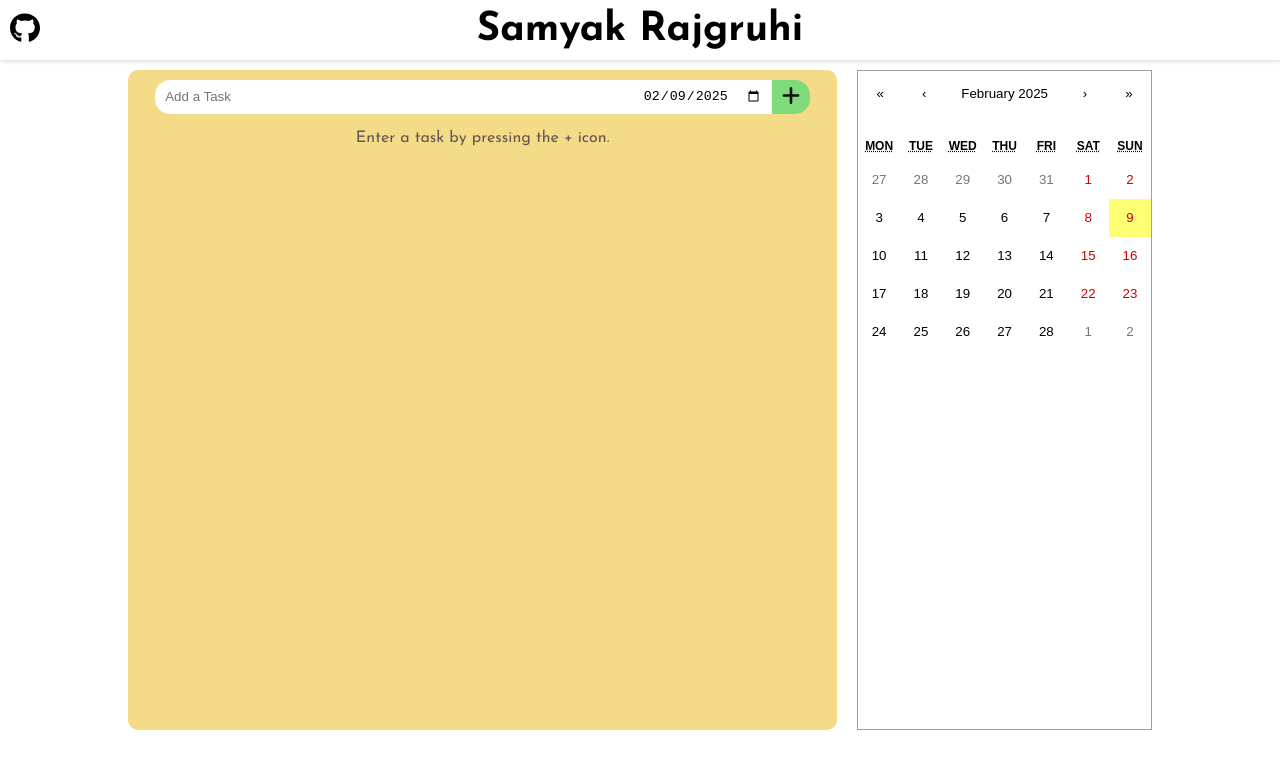
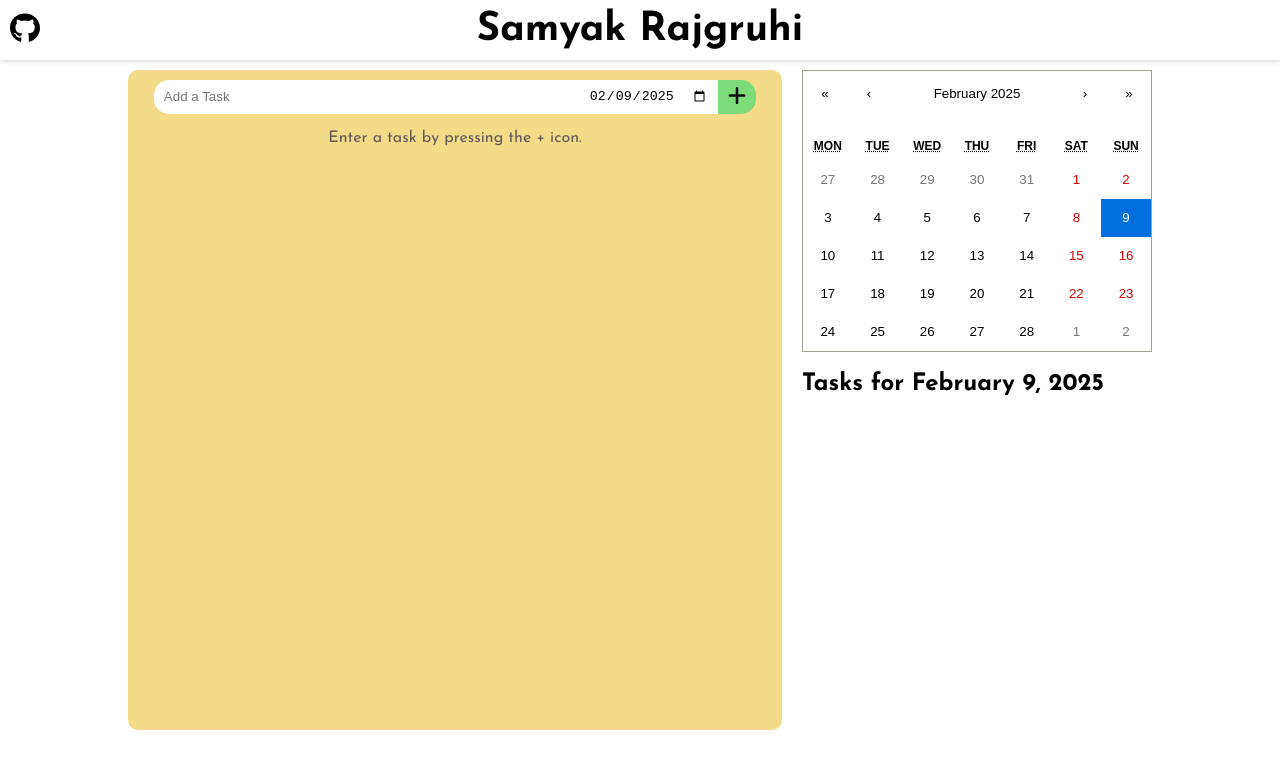
Before and after one commit to samyakrajgruhi/Todo-React-Vite-Node, a React (Vite) app: page / in a window 1280 px wide. Shown: the top 768 px of the page. Built offline with nearby package versions, Linux system fonts and the light colour scheme.

Commit message:
Made Calendar Active.

```diff
--- a/src/App.jsx
+++ b/src/App.jsx
@@ -1,7 +1,7 @@
 import {useState} from 'react';
 import DisplayTask from './components/DisplayTask';
 import InputSection from './components/InputSection';
-
+import DisplayCalendar from './components/DisplayCalendar';
 import './App.css';
 
 
@@ -9,6 +9,7 @@ function App(){
    const [tasks,setTasks] = useState([]);
 
    return (
+      <>
          <div className='main-container'>
             <InputSection
                tasks={tasks}
@@ -19,6 +20,8 @@ function App(){
                tasks={tasks}
             />
          </div>
+         <DisplayCalendar tasks={tasks} />
+      </>
    );
 }
 
--- /dev/null
+++ b/src/components/DisplayCalendar.css
@@ -0,0 +1,9 @@
+.checked{
+   text-decoration:line-through;
+   text-decoration-color: red;
+}
+
+.task-title{
+   margin: 0px 5px;
+   flex:1;
+}
--- a/src/components/DisplayCalendar.jsx
+++ b/src/components/DisplayCalendar.jsx
@@ -1,10 +1,65 @@
 import Calendar from "react-calendar";
+import dayjs from "dayjs";
 import "react-calendar/dist/Calendar.css";
+import PropTypes from "prop-types";
+import { useState } from "react";
+import './DisplayTask.css';
 
 
-export default function DisplayCalendar(){
+export default function DisplayCalendar({tasks}){
+   const [selectedDate,setSelectedDate] = useState(new Date());
+   console.log(selectedDate);
+   const getTileContent = ({ date, view }) => {
+      if (view === "month") {
+        const formattedDate = dayjs(date).format("DD-MM-YYYY");
+        const tasksForDate = tasks.filter(task => task.dueDate === formattedDate);
+        return (
+          <div>
+            {tasksForDate.map(task => (
+              <div key={task.id} className= {`task-title ${task.checked ? 'checked' : ''}`}>
+                {task.task}
+              </div>
+            ))}
+          </div>
+        );
+      }
+      return null;
+   };
+
+   const handleDateChange = date => {
+      setSelectedDate(date);
+   }
+
+   const formattedSelectedDate = dayjs(selectedDate).format("YYYY-MM-DD");
+   console.log("Selected Date:", formattedSelectedDate);
+   const tasksForSelectedDate = tasks.filter(task => task.dueDate === formattedSelectedDate);
+   console.log("Tasks for Selected Date:", tasksForSelectedDate);
 
    return (
-      <Calendar />
+      <div>
+      <Calendar onChange={handleDateChange} value={selectedDate} tileContent={getTileContent} />
+      <div style={{ marginTop: '20px' }}>
+        <h2>Tasks for {dayjs(selectedDate).format("MMMM D, YYYY")}</h2>
+        <ul>
+          {tasksForSelectedDate.map(task => (
+            <li key={task.id} className= {`task-title ${task.checked ? 'checked' : ''}`}>
+              {task.task}
+            </li>
+          ))}
+        </ul>
+      </div>
+    </div>
    );
+
 }
+
+DisplayCalendar.propTypes = {
+   tasks: PropTypes.arrayOf(
+      PropTypes.shape({
+         id: PropTypes.number.isRequired,
+         task: PropTypes.string.isRequired,
+         dueDate: PropTypes.string.isRequired,
+         checked: PropTypes.bool.isRequired
+      })
+   ).isRequired,
+};
--- a/src/components/DisplayTask.jsx
+++ b/src/components/DisplayTask.jsx
@@ -55,8 +55,9 @@ function DisplayTask({setTasks, tasks}){
       ));
    }
 
-   const sortedTasks = [...tasks].sort((a, b) => a.checked - b.checked);
-
+   const sortedTasks = [...tasks]
+   .sort((a, b) => new Date(a.dueDate) - new Date(b.dueDate))
+   .sort((a, b) => a.checked - b.checked);
    return (
       <div className="task-section">
          {sortedTasks.map((task)=>{
--- a/src/main.jsx
+++ b/src/main.jsx
@@ -1,11 +1,9 @@
 import { StrictMode } from 'react'
 import { createRoot } from 'react-dom/client'
 import App from './App.jsx'
-import DisplayCalendar from './components/DisplayCalendar';
 
 createRoot(document.getElementById('root')).render(
   <StrictMode>
-    <App />
-    <DisplayCalendar />
+    <App/>
   </StrictMode>,
 )
```
Lines whose indentation alone changed are shown as unchanged.
